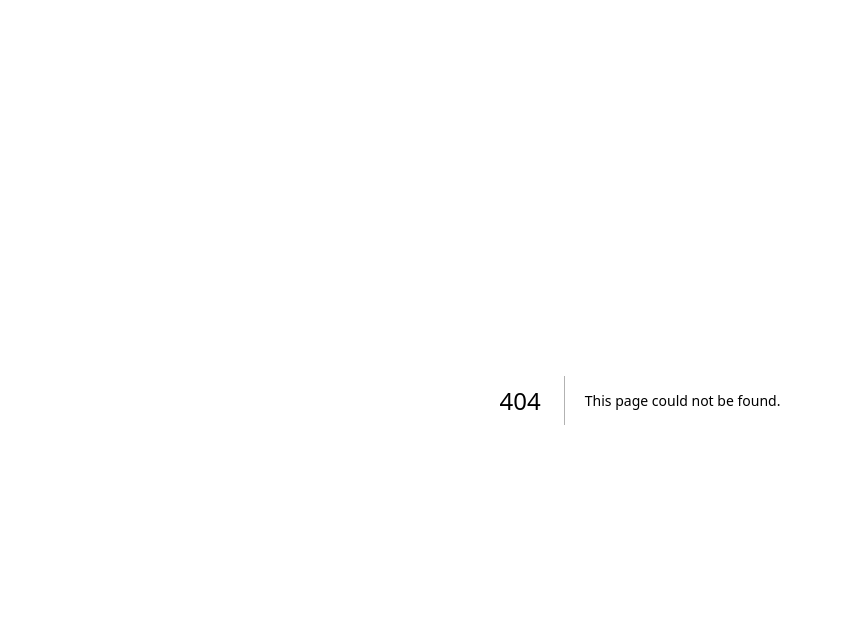
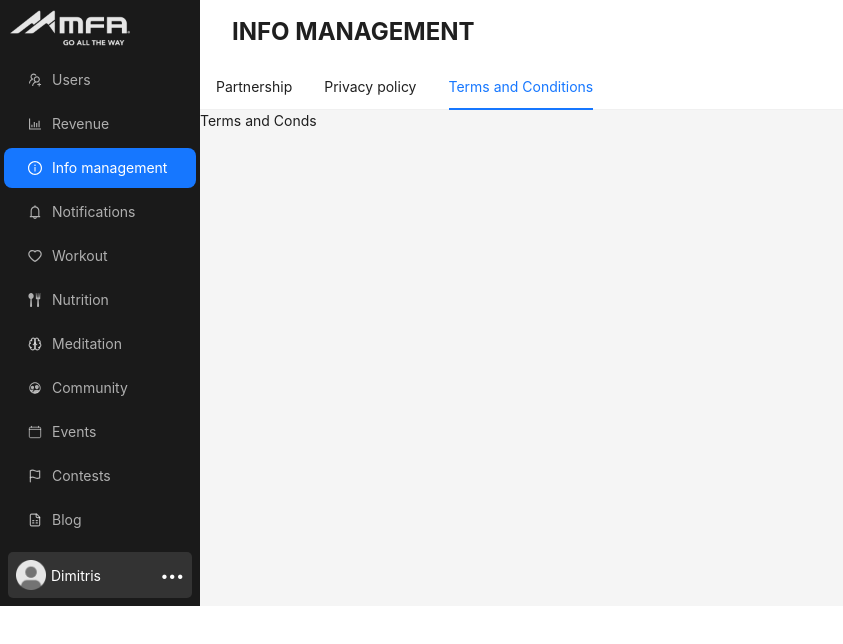
Before and after one commit to dev-ideausher/mfa-admin-frontend, a Next.js app: page /info-management/terms-conditions in a window 1280 px wide. Before the commit this address had no page. Shown: the top 644 px of the page, without its empty margins (0-843 px from the left). Built offline with nearby package versions, Linux system fonts and the light colour scheme.

Commit message:
info-mgmt routes

```diff
--- a/src/app/_components/HeaderBar.tsx
+++ b/src/app/_components/HeaderBar.tsx
@@ -1,15 +1,24 @@
 "use client";
-import { Menu } from "antd";
-import { useRouter } from "next/navigation";
-export default function HeaderBar(props: any) {
-  const router = useRouter();
+import { Layout, theme } from "antd";
+const { Header, Sider, Content } = Layout;
+
+export default function HeaderBar({ title }: any) {
+  const {
+    token: { colorBgContainer, borderRadiusLG },
+  } = theme.useToken();
   return (
-    <Menu
-      style={{ padding: 0 }}
-      defaultSelectedKeys={[`${props.default}`]}
-      theme="light"
-      mode="horizontal"
-      items={props.header_items}
-    />
+    <Header
+      style={{
+        paddingLeft: "2rem",
+        background: colorBgContainer,
+        display: "flex",
+        flexDirection: "column",
+        height: "4rem",
+      }}
+    >
+      <h1 className="font-bold" style={{ fontSize: "1.5rem" }}>
+        {title}
+      </h1>
+    </Header>
   );
 }
--- /dev/null
+++ b/src/app/info-management/layout.tsx
@@ -0,0 +1,15 @@
+import AppLayout from "@/layouts/AppLayout";
+
+export default function InfoManagementLayout({
+  children,
+}: Readonly<{
+  children: React.ReactNode;
+}>) {
+  return (
+    <html lang="en">
+      <body>
+        <AppLayout>{children}</AppLayout>
+      </body>
+    </html>
+  );
+}
--- a/src/app/info-management/page.tsx
+++ b/src/app/info-management/page.tsx
@@ -1,25 +1,9 @@
-import AppLayout from "@/layouts/AppLayout";
-import HeaderBar from "../_components/HeaderBar";
-
+import { redirect } from "next/navigation";
 export default function InfoMgmtPage() {
-  const header_items = [
-    {
-      key: "partnership",
-      label: "Partnership",
-    },
-    {
-      key: "privacy-policy",
-      label: "Privacy policy",
-    },
-    {
-      key: "terms-conditions",
-      label: "Terms and Conditions",
-    },
-  ];
+  redirect("/info-management/partnership");
   return (
-    <AppLayout>
-      <HeaderBar header_items={header_items} default={header_items[0]} />
-      <div>ingo mgmt</div>
-    </AppLayout>
+    <>
+      <div>info mgmt</div>
+    </>
   );
 }
--- /dev/null
+++ b/src/app/info-management/partnership/page.tsx
@@ -0,0 +1,35 @@
+"use client";
+import HeaderBar from "@/app/_components/HeaderBar";
+import { Menu } from "antd";
+import { useRouter } from "next/navigation";
+export default function Page() {
+  const router = useRouter();
+  const header_items = [
+    {
+      key: "partnership",
+      label: "Partnership",
+    },
+    {
+      key: "privacy-policy",
+      label: "Privacy policy",
+    },
+    {
+      key: "terms-conditions",
+      label: "Terms and Conditions",
+    },
+  ];
+  return (
+    <div>
+      <HeaderBar title="INFO MANAGEMENT" />
+      <Menu
+        style={{ padding: 0 }}
+        defaultSelectedKeys={["partnership"]}
+        theme="light"
+        mode="horizontal"
+        items={header_items}
+        onClick={({ key }) => router.push(`${key}`)}
+      />
+      <h1>Partnership</h1>
+    </div>
+  );
+}
--- /dev/null
+++ b/src/app/info-management/privacy-policy/page.tsx
@@ -0,0 +1,35 @@
+"use client";
+import HeaderBar from "@/app/_components/HeaderBar";
+import { Menu } from "antd";
+import { useRouter } from "next/navigation";
+export default function Page() {
+  const router = useRouter();
+  const header_items = [
+    {
+      key: "partnership",
+      label: "Partnership",
+    },
+    {
+      key: "privacy-policy",
+      label: "Privacy policy",
+    },
+    {
+      key: "terms-conditions",
+      label: "Terms and Conditions",
+    },
+  ];
+  return (
+    <div>
+      <HeaderBar title="INFO MANAGEMENT" />
+      <Menu
+        style={{ padding: 0 }}
+        defaultSelectedKeys={["privacy-policy"]}
+        theme="light"
+        mode="horizontal"
+        items={header_items}
+        onClick={({ key }) => router.push(`${key}`)}
+      />
+      <h1>Privacy policy</h1>
+    </div>
+  );
+}
--- /dev/null
+++ b/src/app/info-management/terms-conditions/page.tsx
@@ -0,0 +1,35 @@
+"use client";
+import HeaderBar from "@/app/_components/HeaderBar";
+import { Menu } from "antd";
+import { useRouter } from "next/navigation";
+export default function Page() {
+  const router = useRouter();
+  const header_items = [
+    {
+      key: "partnership",
+      label: "Partnership",
+    },
+    {
+      key: "privacy-policy",
+      label: "Privacy policy",
+    },
+    {
+      key: "terms-conditions",
+      label: "Terms and Conditions",
+    },
+  ];
+  return (
+    <div>
+      <HeaderBar title="INFO MANAGEMENT" />
+      <Menu
+        style={{ padding: 0 }}
+        defaultSelectedKeys={["terms-conditions"]}
+        theme="light"
+        mode="horizontal"
+        items={header_items}
+        onClick={({ key }) => router.push(`${key}`)}
+      />
+      <h1>Terms and Conds</h1>
+    </div>
+  );
+}
--- a/src/app/users/page.tsx
+++ b/src/app/users/page.tsx
@@ -1,6 +1,7 @@
+"use client";
 import AppLayout from "@/layouts/AppLayout";
 import type { MenuProps } from "antd";
-import { Input, Dropdown, Button, Space, Table } from "antd";
+import { Input, Dropdown, Button, Space, Table, Menu } from "antd";
 import {
   SearchOutlined,
   FilterOutlined,
@@ -8,7 +9,8 @@ import {
   PlusOutlined,
 } from "@ant-design/icons";
 import HeaderBar from "../_components/HeaderBar";
-import TableUser from "../_components/TableUser";
+import TableUser from "./_components/TableUser";
+import { useRouter } from "next/navigation";
 
 const items: MenuProps["items"] = [
   {
@@ -148,7 +150,8 @@ const datasource = [
   },
 ];
 
-export default function page() {
+export default function Page() {
+  const router = useRouter();
   const header_items = [
     {
       key: "all-users",
@@ -161,7 +164,17 @@ export default function page() {
   ];
   return (
     <AppLayout>
-      <HeaderBar header_items={header_items} default={header_items[0]} />
+      <HeaderBar title="USERS" />
+      <Menu
+        style={{ padding: 0 }}
+        defaultSelectedKeys={["all-users"]}
+        theme="light"
+        mode="horizontal"
+        items={header_items}
+        onClick={({ key }) =>
+          router.push(key !== "all-users" ? `users/${key}` : "users")
+        }
+      />
       <div className="flex justify-between m-5">
         <div className="flex w-96 gap-5">
           <Input
--- a/src/layouts/SidebarLayout.tsx
+++ b/src/layouts/SidebarLayout.tsx
@@ -47,7 +47,7 @@ const SidebarLayout = ({ children }: { children: React.ReactNode }) => {
           mode="inline"
           defaultSelectedKeys={["users"]}
           onClick={({ key }) => router.push(`/${key}`)}
-          selectedKeys={[`${pathname.substring(1)}`]}
+          selectedKeys={[`${pathname.split("/")[1]}`]}
           items={[
             {
               key: "users",
@@ -112,21 +112,6 @@ const SidebarLayout = ({ children }: { children: React.ReactNode }) => {
       </Sider>
 
       <Layout>
-        <Header
-          style={{
-            paddingLeft: "2rem",
-            background: colorBgContainer,
-            display: "flex",
-            flexDirection: "column",
-            height: "4rem",
-          }}
-        >
-          <h1 className="font-bold" style={{ fontSize: "1.5rem" }}>
-            {pathname.substring(1) !== "info-management"
-              ? pathname.substring(1).toUpperCase()
-              : "INFO MANAGEMENT"}
-          </h1>
-        </Header>
         <Content
           style={{
             // margin: "24px 16px",
```
Also changed, not shown: src/app/users/_components/TableUser.tsx (renamed from src/app/_components/TableUser.tsx).
